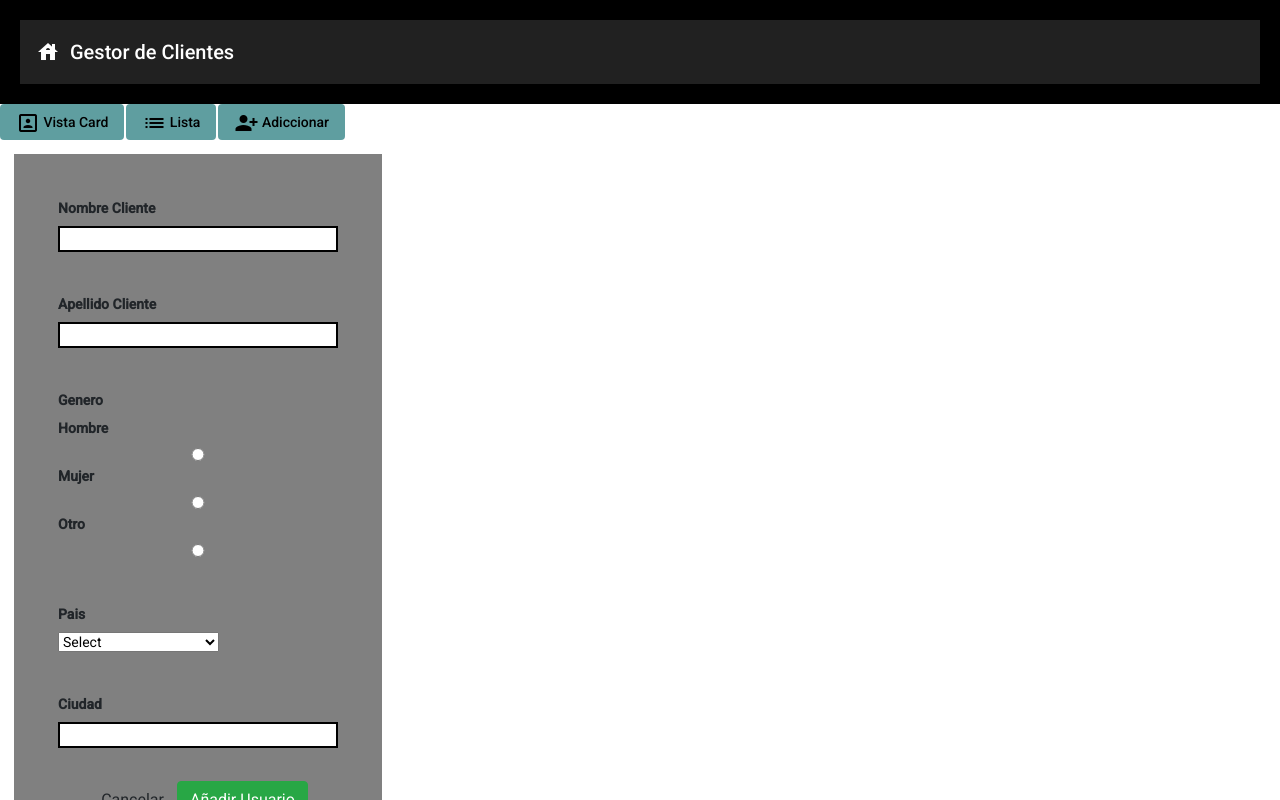
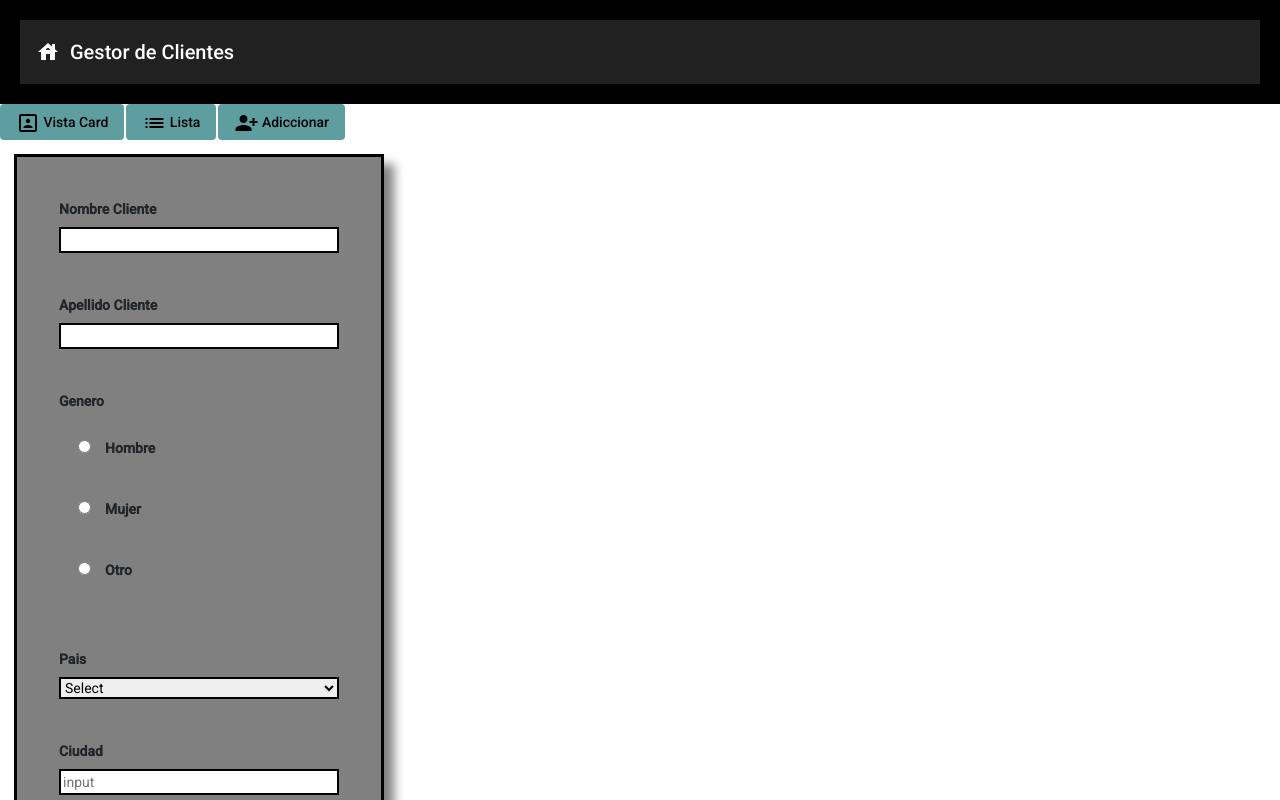
Before and after one commit to Tekanx/manejo-usuarios, an Angular app: page /vista-crear in a window 1280 px wide. Shown: the top 800 px of the page. Built offline with nearby package versions, Linux system fonts and the light colour scheme.

Commit message:
Finalizado el diseño de la interfaz crear cliente e implementacion oculta de Form Status en caso de ser necesario

```diff
--- a/src/app/interfaces/usuario.ts
+++ b/src/app/interfaces/usuario.ts
@@ -27,7 +27,7 @@ export let ListaUsuario : Array<Usuario> =
         apellido: "Iriarte",
         genero: "Hombre",
         pais: "Chile",
-        ciudad: "Con Con"
+        ciudad: "Concón"
     },
     {
         nombre: "Daniel",
--- a/src/app/pages/vista-crear/vista-crear.component.html
+++ b/src/app/pages/vista-crear/vista-crear.component.html
@@ -17,15 +17,20 @@
     <div>
         <label for = "Genero">Genero</label>
         <br>
-        <label for="hombre">Hombre</label>
-        <input type="radio" name = "generos" value = "Hombre" formControlName = "generos" />
+        <div id = "check-input">
+            <input type="radio" name = "generos" value = "Hombre" formControlName = "generos" />
+            <label for="hombre">Hombre</label>
+        </div>
 
-        <label for="mujer">Mujer</label>
-        <input type="radio" name = "generos" value = "Mujer" formControlName = "generos" />
+        <div id = "check-input">
+            <input type="radio" name = "generos" value = "Mujer" formControlName = "generos" />
+            <label for="mujer">Mujer</label>
+        </div>
 
+        <div id = "check-input">
+        <input type="radio" name = "generos" value = "Otro" formControlName = "generos"/>
         <label for="otro">Otro</label>
-        <input type="radio" name = "generos" value = "Otro" formControlName = "generos"/>
-
+        </div>
     </div>
 
     <div>
@@ -42,12 +47,12 @@
     <div>
         <label for = "Ciudad">Ciudad</label>
         <br>
-        <input type="text" id="ciudadCliente" formControlName = "ciudad" />
+        <input type="text" id="ciudadCliente" formControlName = "ciudad" placeholder="input"/>
     </div>
 
     <div id="btn">
         <button type = "button" class="btn btn-default" (click) = "onReset()" >Cancelar</button>
-        <button type = "submit" class="btn btn-success" (click) = "onSubmit()">Añadir Usuario</button>
+        <button type = "submit" class="btn btn-success" (click) = "onSubmit()">Crear</button>
     </div>
 
 </div>
--- a/src/app/pages/vista-crear/vista-crear.component.scss
+++ b/src/app/pages/vista-crear/vista-crear.component.scss
@@ -1,8 +1,13 @@
 .form-group{
-    border: 2px solid grey;
+    border: 3px solid black;
+    box-shadow: 10px 10px 10px gray;
     height: fit-content;
     width: min-content;
     background-color: grey;
+}
+
+p{
+    color: white;
 }
 
 div{
@@ -19,11 +24,28 @@ input{
     border: 2px solid black;
 }
 
+select{
+    width: 20em;
+    border: 2px solid black;
+}
 
-.radio-button{
+
+#check-input{
     display: flex;
-    flex-direction: column;
+    flex-direction:row ;
     margin: 5px;
+}
+
+#check-input label{
+    margin-left: 1em;
+    height: max-content;
+    width: max-content;
+}
+
+#check-input input{
+    margin-top: 2px;
+    width: min-content;
+    height: max-content;
 }
 
 .mat-form-field{
```
